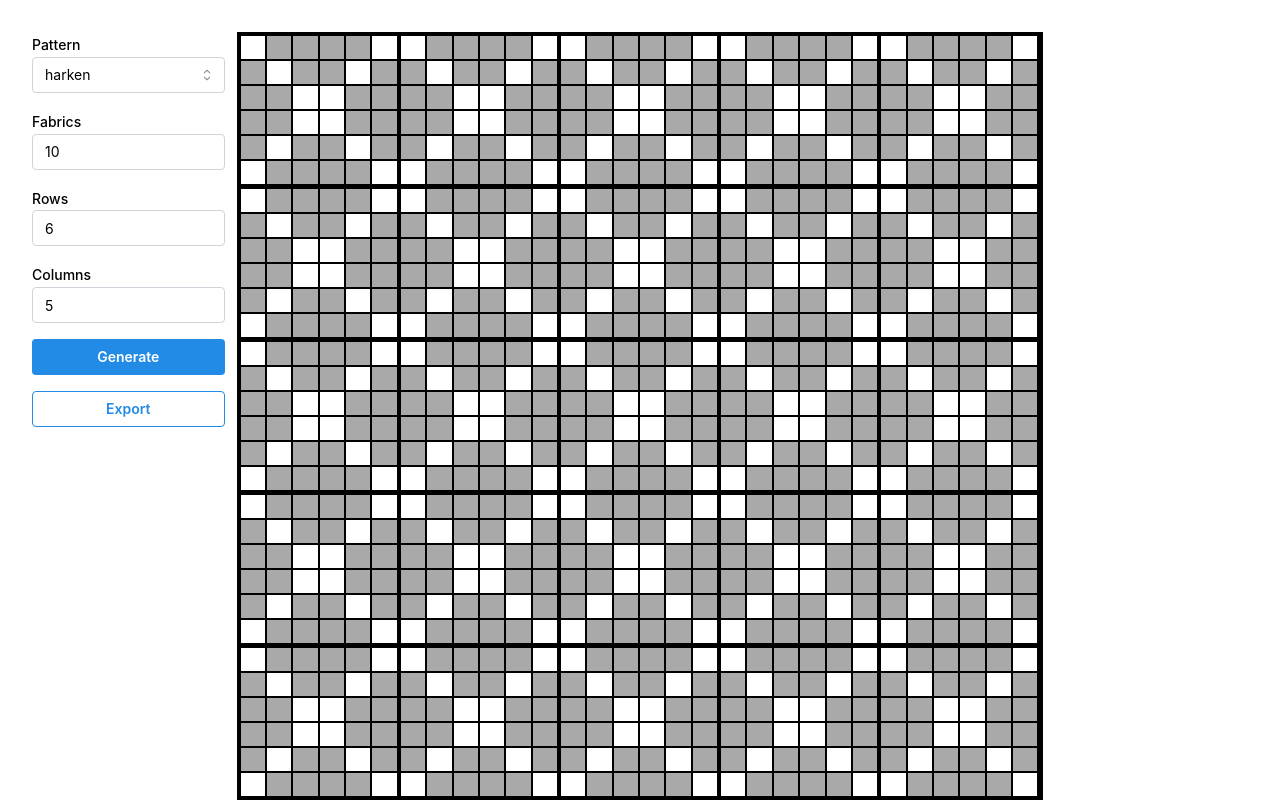
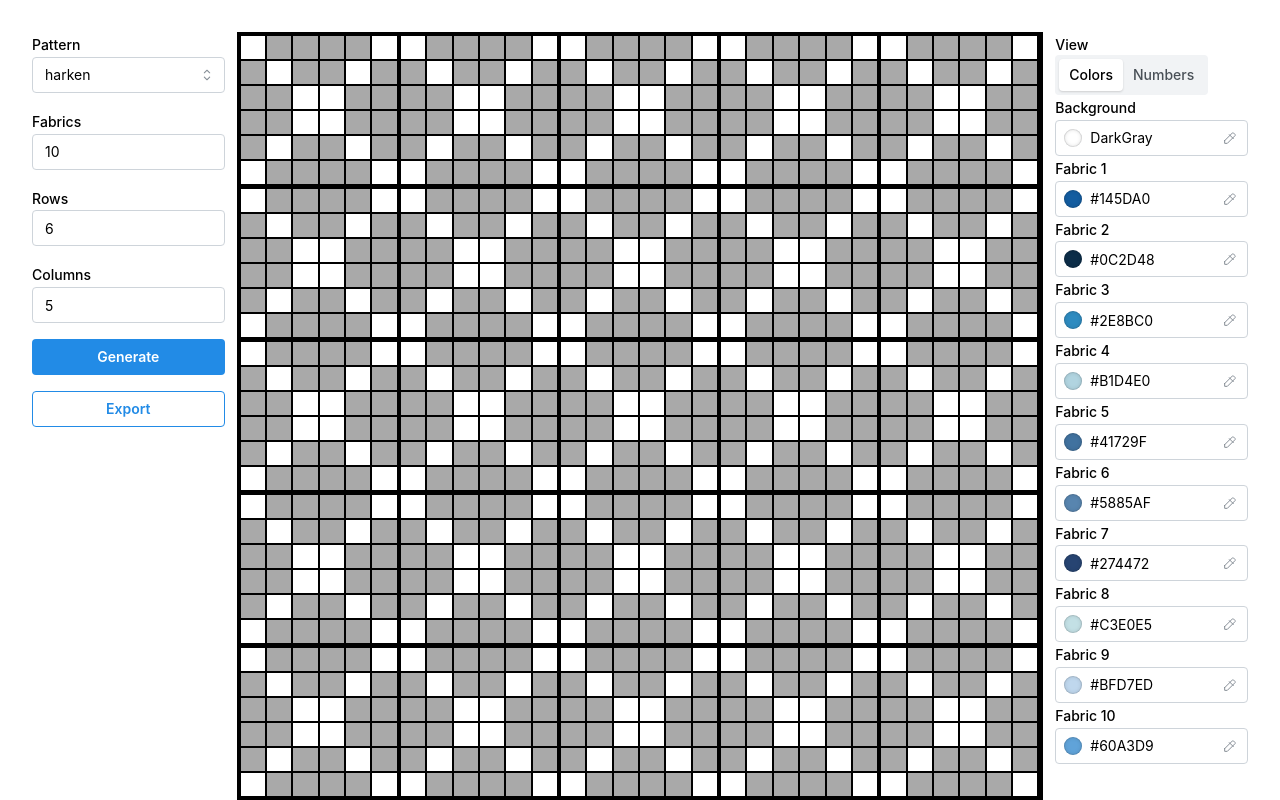
Before and after one commit to eahenke/quilt-react, a React (Vite) app: page / in a window 1280 px wide. Shown: the top 800 px of the page. Built offline with nearby package versions, Linux system fonts and the light colour scheme.

Commit message:
wip: color controls

```diff
--- a/package.json
+++ b/package.json
@@ -18,7 +18,8 @@
     "csv-parse": "^5.5.5",
     "csv-stringify": "^6.4.6",
     "react": "^18.2.0",
-    "react-dom": "^18.2.0"
+    "react-dom": "^18.2.0",
+    "zustand": "^4.5.2"
   },
   "devDependencies": {
     "@types/csv-parse": "^1.2.2",
--- a/src/engine/constants.ts
+++ b/src/engine/constants.ts
@@ -1,7 +1,7 @@
 import { HarkenPattern } from './patterns/harken';
 
 export const EMPTY = 0;
-export const EXPANDED_SPACE = -1;
+export const BACKGROUND = -1;
 
 export const PATTERNS = {
     harken: HarkenPattern
--- a/src/engine/patterns/harken.ts
+++ b/src/engine/patterns/harken.ts
@@ -1,4 +1,4 @@
-import { EMPTY, EXPANDED_SPACE } from '../constants';
+import { EMPTY, BACKGROUND } from '../constants';
 import { Coord, Quilt } from '../types';
 import { generateEmptyQuilt, mod, range } from '../util';
 
@@ -44,11 +44,7 @@ export class HarkenPattern {
 
         const rowModifier = this.expandedRows / this.patchRows;
         const colModifier = this.expandedCols / this.patchCols;
-        const expandedQuilt = generateEmptyQuilt(
-            quilt.length * rowModifier,
-            quilt[0].length * colModifier,
-            EXPANDED_SPACE
-        );
+        const expandedQuilt = generateEmptyQuilt(quilt.length * rowModifier, quilt[0].length * colModifier, BACKGROUND);
 
         for (let row = 0; row < quilt.length; row++) {
             for (let col = 0; col < quilt[0].length; col++) {
--- /dev/null
+++ b/src/ui/components/color-controls/color-controls.tsx
@@ -0,0 +1,53 @@
+import { ColorInput, SegmentedControl, Text } from '../ui';
+import { VIEW_TYPES, ViewType, useViewOptions, useViewOptionsActions } from '../../state/view-options';
+import { BACKGROUND, EMPTY } from '../../../engine';
+
+export const ColorControls = () => {
+    const colors = useViewOptions(state => state.colors);
+    const viewType = useViewOptions(state => state.viewType);
+    const { setColor, setViewType } = useViewOptionsActions();
+    const handleChange = (key: string, color: string) => {
+        setColor(key, color);
+    };
+
+    const dynamicColors = Object.entries(colors).filter(
+        ([key]) => key.toString() !== EMPTY.toString() && key !== BACKGROUND.toString()
+    );
+
+    return (
+        <div>
+            <Text fw={500} mt={3} size="sm">
+                View
+            </Text>
+            <SegmentedControl
+                data={[
+                    {
+                        label: 'Colors',
+                        value: VIEW_TYPES.COLOR
+                    },
+                    {
+                        label: 'Numbers',
+                        value: VIEW_TYPES.NUMBER
+                    }
+                ]}
+                onChange={value => {
+                    setViewType(value as ViewType);
+                }}
+                value={viewType}
+            />
+            <ColorInput
+                label="Background"
+                onChangeEnd={color => handleChange(BACKGROUND.toString(), color)}
+                value={colors[BACKGROUND]}
+            />
+            {dynamicColors.map(([key, value], idx) => (
+                <ColorInput
+                    key={key}
+                    label={`Fabric ${idx + 1}`}
+                    onChangeEnd={color => handleChange(key, color)}
+                    value={value}
+                />
+            ))}
+        </div>
+    );
+};
--- /dev/null
+++ b/src/ui/components/color-controls/index.ts
@@ -0,0 +1 @@
+export * from './color-controls';
--- a/src/ui/components/generate/generate.tsx
+++ b/src/ui/components/generate/generate.tsx
@@ -6,6 +6,7 @@ import { Controls } from '../controls/controls';
 import { Inputs, Quilt } from '../../../engine';
 import { useGenerateQuilt } from '../../hooks/use-generate-quilt';
 import { useExportCsv } from '../../hooks/use-export';
+import { ColorControls } from '../color-controls';
 
 const DEFAULT_INPUTS: Inputs = {
     patternName: 'harken',
@@ -42,7 +43,9 @@ export function Generate() {
                     <QuiltDisplay cols={inputs.cols} pattern={inputs.patternName} quilt={quilt} rows={inputs.rows} />
                 ) : null}
             </Grid.Col>
-            <Grid.Col span={2} />
+            <Grid.Col span={2}>
+                <ColorControls />
+            </Grid.Col>
         </Grid>
     );
 }
--- a/src/ui/components/quilt/quilt.tsx
+++ b/src/ui/components/quilt/quilt.tsx
@@ -1,16 +1,11 @@
 import { useMemo } from 'react';
 import cx from 'classnames';
-import { EMPTY, EXPANDED_SPACE, PATTERNS, Pattern, Quilt } from '../../../engine';
+import { EMPTY, BACKGROUND, PATTERNS, Pattern, Quilt } from '../../../engine';
 import { generateEmptyQuilt } from '../../../engine/util';
 import './quilt.css';
+import { VIEW_TYPES, useViewOptions } from '../../state/view-options';
 
-const backgroundColors: Record<number, string> = {
-    [EXPANDED_SPACE]: 'DarkGray'
-};
-
-const getColorStyle = (value: number) => ({
-    backgroundColor: backgroundColors[value]
-});
+const getColorStyle = (value: number, color?: string) => (color ? { backgroundColor: color } : {});
 
 export type QuiltDisplayProps = {
     quilt?: Quilt | null;
@@ -22,20 +17,24 @@ export type QuiltDisplayProps = {
 
 export type PatchProps = {
     value: number;
+    color?: string;
 };
 
-export const Patch = ({ value }: PatchProps) => {
-    const expandedSpace = value === EXPANDED_SPACE;
-    const emptySpace = value === EMPTY;
+export const Patch = ({ value, color }: PatchProps) => {
+    const viewType = useViewOptions(state => state.viewType);
+    const isBackground = value === BACKGROUND;
+    const isEmpty = value === EMPTY;
+    const isColorView = viewType === VIEW_TYPES.COLOR || isBackground;
 
     return (
-        <div className="patch" style={getColorStyle(value)}>
-            <span className={cx({ empty: expandedSpace })}>{expandedSpace || emptySpace ? '' : value}</span>
+        <div className="patch" style={isColorView ? getColorStyle(value, color) : {}}>
+            <span className={cx({ empty: isBackground })}>{isColorView || isBackground || isEmpty ? '' : value}</span>
         </div>
     );
 };
 
 export const QuiltDisplay = ({ quilt, expanded = true, pattern, rows, cols }: QuiltDisplayProps) => {
+    const colors = useViewOptions(state => state.colors);
     const displayQuilt = useMemo(() => {
         const patternClass = PATTERNS[pattern];
         const baseQuilt = quilt || generateEmptyQuilt(rows * patternClass.patchRows, cols * patternClass.patchCols);
@@ -49,7 +48,7 @@ export const QuiltDisplay = ({ quilt, expanded = true, pattern, rows, cols }: Qu
                 {displayQuilt.map((row, rIdx) => (
                     <div className="quilt-row" key={rIdx}>
                         {row.map((val, cIdx) => (
-                            <Patch key={`${rIdx},${cIdx}`} value={val} />
+                            <Patch color={colors[val]} key={`${rIdx},${cIdx}`} value={val} />
                         ))}
                     </div>
                 ))}
--- /dev/null
+++ b/src/ui/state/view-options.ts
@@ -0,0 +1,61 @@
+import { create } from 'zustand';
+import { persist, createJSONStorage } from 'zustand/middleware';
+import { Colors, ValueOf } from '../types';
+import { BACKGROUND, EMPTY } from '../../engine';
+
+export const VIEW_TYPES = {
+    COLOR: 'COLOR',
+    NUMBER: 'NUMBER'
+} as const;
+
+export type ViewType = ValueOf<typeof VIEW_TYPES>;
+
+type ViewOptionsState = {
+    colors: Colors;
+    viewType: 'COLOR' | 'NUMBER';
+    actions: {
+        setColor: (key: string, color: string) => void;
+        setViewType: (viewType: ViewType) => void;
+    };
+};
+
+// TODO: fix usage of numbers or strings
+const DEFAULT_COLORS = {
+    [BACKGROUND]: 'DarkGray',
+    [EMPTY]: 'white',
+    '1': '#145DA0',
+    '2': '#0C2D48',
+    '3': '#2E8BC0',
+    '4': '#B1D4E0',
+    '5': '#41729F',
+    '6': '#5885AF',
+    '7': '#274472',
+    '8': '#C3E0E5',
+    '9': '#BFD7ED',
+    '10': '#60A3D9'
+};
+
+export const useViewOptions = create<ViewOptionsState>()(
+    persist(
+        (set, get) => ({
+            colors: DEFAULT_COLORS,
+            viewType: 'COLOR',
+            actions: {
+                setColor: (key: string, color: string) =>
+                    set({
+                        colors: {
+                            ...get().colors,
+                            [key]: color
+                        }
+                    }),
+                setViewType: (viewType: ViewType) => set({ viewType })
+            }
+        }),
+        {
+            name: 'view-options',
+            partialize: state => Object.fromEntries(Object.entries(state).filter(([key]) => key !== 'actions'))
+        }
+    )
+);
+
+export const useViewOptionsActions = () => useViewOptions(state => state.actions);
```
Also changed, not shown: src/ui/types.ts (+8 -0 lines), src/ui/state/index.ts (added).
